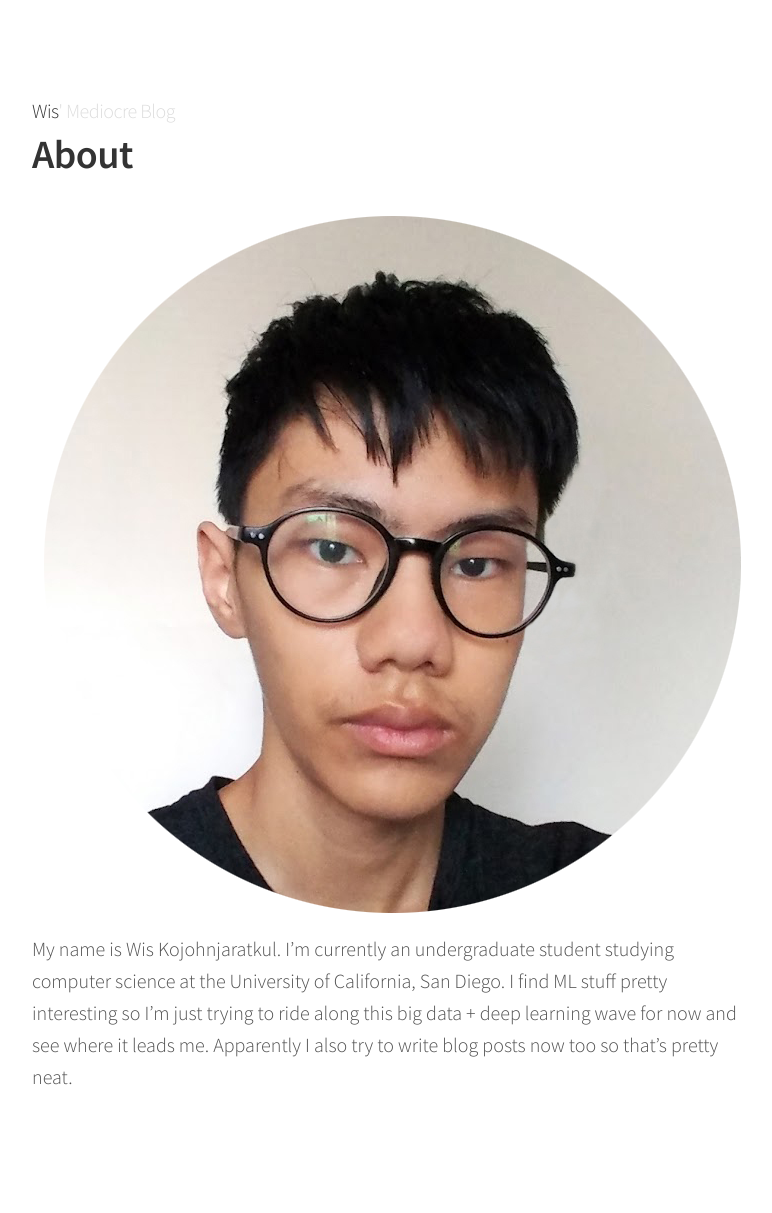
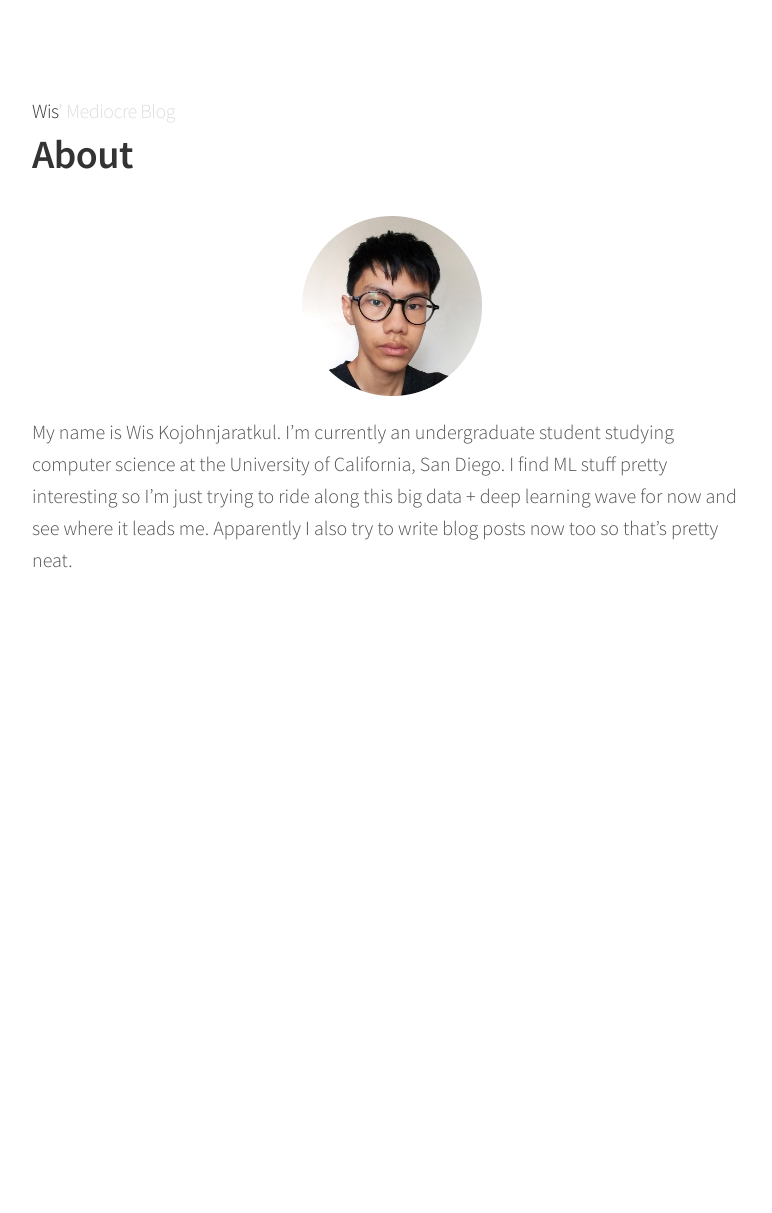
Before and after one commit to wiskojo/wiskojo.github.io, a Jekyll site: the page built from about.md, in a window 1280 px wide. Shown: the whole page, without its empty margins (248-1020 px from the left). Built offline with Jekyll 4.4.1, drawn with Linux system fonts in a browser that asks for light colours; after the commit the page ends 900 px from its top, so only the background shows below that.

Commit message:
Update about.md

```diff
--- a/about.md
+++ b/about.md
@@ -4,7 +4,7 @@ permalink: /about/
 ---
 
 <p align="center">
-<img src="https://raw.githubusercontent.com/wiskojo/wiskojo.github.io/master/resources/about/lmao%20circle.png">
+<img src="https://raw.githubusercontent.com/wiskojo/wiskojo.github.io/master/resources/about/lmao%20circle.png" width="25%" height="25%">
 </p>
 
 My name is Wis Kojohnjaratkul. I'm currently an undergraduate student studying computer science at the University of California, San Diego. I find ML stuff pretty interesting so I'm just trying to ride along this big data + deep learning wave for now and see where it leads me. Apparently I also try to write blog posts now too so that's pretty neat.
```
